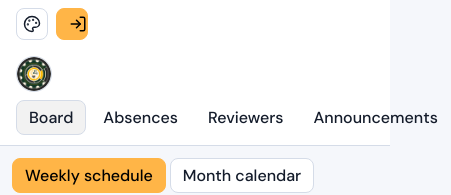
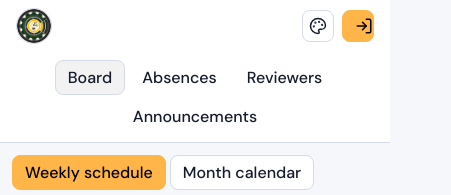
Before and after one commit to P0ll-png/ToDos, a React (Vite) app: page / in a window 390 px wide. Shown: the top 195 px of the page, 451 px wide, since content can reach past the window. Built offline with nearby package versions, Linux system fonts and the light colour scheme; no server answers; the database is empty.

Commit message:
fix: topbar mobile layout - no horizontal scroll, logo+theme+auth on one line, tabs wrap below

```diff
--- a/src/components/AccountControls.tsx
+++ b/src/components/AccountControls.tsx
@@ -35,7 +35,7 @@ export function AccountControls() {
   const displayName = profile?.name || profile?.email || 'Account';
 
   return (
-    <div style={{ display: 'flex', alignItems: 'center', gap: '0.5rem' }}>
+    <div className="account-controls" style={{ display: 'flex', alignItems: 'center', gap: '0.5rem' }}>
       <button
         type="button"
         onClick={() => setShowAppearance(true)}
--- a/src/components/TopBar.tsx
+++ b/src/components/TopBar.tsx
@@ -3,20 +3,22 @@
  * It folds together what used to be two stacked bars (Header + Nav) so every
  * page shows exactly ONE bar (design OD-1, fixes the duplicate-navbar bug).
  *
- * LEFT CLUSTER (.topbar-brandnav): the circular logo holder (.header-logo +
- * the HeaderLogo /logo.png-with-SVG fallback), the app title (.header-title),
- * and immediately beside them the real <button> tabs (Board / Absences /
- * Reviewers / Announcements) wired to setPage with aria-current="page" on the
- * active one, carrying the officer-only Absences pending-count badge (design
- * OD-4). On desktop every page option therefore sits right next to the brand.
- * RIGHT: exactly one <AccountControls />, pushed to the far edge by the
- * .topbar's space-between.
+ * Three direct flex children, reordered per breakpoint via CSS `order`:
+ *   .topbar-brand — the circular logo holder (.header-logo + the HeaderLogo
+ *     /logo.png-with-SVG fallback) and the app title (.header-title).
+ *   .topbar-tabs — the real <button> tabs (Board / Absences / Reviewers /
+ *     Announcements) wired to setPage with aria-current="page" on the active
+ *     one, carrying the officer-only Absences pending-count badge (design OD-4).
+ *   <AccountControls /> — theme + (officer) members + auth.
+ *
+ * DESKTOP: brand, then tabs right beside it, with AccountControls pushed to the
+ * far edge, so every page option sits next to the "Class To-Do Board" sign.
+ * MOBILE (<=640px): the brand and AccountControls share the top line (logo +
+ * theme + sign in/out together) and the tabs wrap onto their own full-width
+ * line below — no horizontal page scroll.
  *
  * Colors come only from CSS tokens; the global :focus-visible ring applies to
- * every button. Responsive collapse lives in base.css: at <=640px the title
- * text collapses (.header-title) and the whole brand+nav cluster stacks so the
- * tabs wrap onto their own full-width, horizontally scrollable row — tappable
- * with no page overflow.
+ * every button. Responsive layout lives in base.css (.topbar* rules).
  */
 import { useState, type ReactNode } from 'react';
 import { useNav, type Page } from '../context/NavProvider';
@@ -86,13 +88,18 @@ export function TopBar() {
       }}
     >
       {/*
-        LEFT CLUSTER: brand (logo + title) and the nav tabs sit together on the
-        left so on desktop every page option lines up directly beside the
-        "Class To-Do Board" sign. AccountControls stays pushed to the far right
-        (the .topbar's space-between does the pushing). On <=640px the tabs wrap
-        to their own full-width line below the brand (see base.css).
+        Three direct children of .topbar so flex `order` can rearrange them per
+        breakpoint (see base.css):
+          1. .topbar-brand  — logo + title
+          2. .topbar-tabs   — the page tabs
+          3. AccountControls — theme + (officer) members + auth
+        DESKTOP: brand, then tabs right beside it, with AccountControls pushed to
+        the far right (margin-left:auto on AccountControls) — every page option
+        lines up next to the "Class To-Do Board" sign.
+        MOBILE (<=640px): brand (order 0) and AccountControls (order 1) share the
+        top line — so the logo, theme button and sign in/out button sit together
+        — and the tabs (order 2) wrap onto their own full-width line below.
       */}
-      <div className="topbar-brandnav">
       <div className="topbar-brand" style={{ display: 'flex', alignItems: 'center', gap: '0.75rem', minWidth: 0 }}>
         <span className="header-logo" aria-hidden="true">
           <HeaderLogo />
@@ -118,7 +125,6 @@ export function TopBar() {
             </button>
           );
         })}
-        </div>
       </div>
 
       <AccountControls />
--- a/src/styles/base.css
+++ b/src/styles/base.css
@@ -147,11 +147,12 @@ button {
 }
 
 /*
- * TopBar. The single unified bar: brand (logo + title) on the left, the
- * Board/Absences/Reviewers tabs in the middle, and AccountControls on the
- * right. It wraps so nothing overflows on narrow screens. Colors are set
- * inline from tokens on the <nav>; these rules own layout + responsive
- * collapse only.
+ * TopBar. The single unified bar. Desktop: brand (logo + title) with the nav
+ * tabs right beside it on the left, and AccountControls on the far right.
+ * Mobile (<=640px): brand + AccountControls share the top line and the tabs
+ * wrap onto a full-width line below. It wraps so nothing overflows on narrow
+ * screens. Colors are set inline from tokens on the <nav>; these rules own
+ * layout + responsive collapse only.
  */
 .topbar {
   display: flex;
@@ -166,17 +167,12 @@ button {
 }
 
 /*
- * Brand + nav cluster. Groups the logo/title and the page tabs into one
- * left-aligned row so on desktop the tabs sit directly beside the "Class
- * To-Do Board" sign. AccountControls stays on the far right via the
- * .topbar's space-between. flex-wrap lets the tabs drop below the brand on
- * mid-width screens before the <=640px mobile layout takes over.
+ * The topbar has three direct children — .topbar-brand, .topbar-tabs, and
+ * AccountControls — laid out in that source order. On desktop the tabs sit
+ * right beside the brand and AccountControls is pushed to the far right by its
+ * auto left margin (so the brand+tabs group hugs the left edge together).
  */
-.topbar-brandnav {
-  display: flex;
-  align-items: center;
-  gap: 1rem;
-  flex-wrap: wrap;
+.topbar-brand {
   min-width: 0;
 }
 
@@ -185,6 +181,15 @@ button {
   align-items: center;
   gap: 0.25rem;
   min-width: 0;
+}
+
+/*
+ * Push the account cluster to the far right so the brand + tabs group hugs the
+ * left edge together. Reset on mobile below, where the account cluster shares
+ * the top line with the brand instead.
+ */
+.topbar > .account-controls {
+  margin-left: auto;
 }
 
 /* The label on the sign in/out button; swapped for an icon on small screens. */
@@ -199,36 +204,34 @@ button {
   }
 
   /*
-   * The brand+nav cluster takes the full width and stacks: the small brand row
-   * on top, then the tabs below it. order:1 pushes the whole cluster beneath
-   * the brand/account line so AccountControls stays reachable at the top.
+   * Top line: the brand (logo) and the account cluster (theme + sign in/out)
+   * share it, separated by the .topbar's space-between. Reset the desktop
+   * auto-margin so space-between does the separating, and order them 0 / 1.
    */
-  .topbar-brandnav {
+  .topbar-brand {
+    order: 0;
+  }
+  .topbar > .account-controls {
     order: 1;
-    flex-basis: 100%;
-    flex-direction: column;
-    align-items: stretch;
-    gap: 0.5rem;
+    margin-left: 0;
   }
 
   /*
-   * Tabs become a single horizontally scrollable row rather than wrapping onto
-   * several lines (there are four of them). They stay on one tidy line, each
-   * fully tappable, and the row scrolls sideways if the viewport is very narrow
-   * (down to 320px) with no page-level overflow. Momentum scroll on iOS; the
-   * scrollbar is left visible-by-default so the overflow is discoverable.
+   * Tabs drop onto their own full-width line below the top row (order:2,
+   * flex-basis:100%). They wrap onto as many lines as needed rather than
+   * scrolling, so nothing can widen the page — no horizontal page scroll and
+   * no empty gutter beside the board. max-width/min-width:0 are belt-and-
+   * suspenders against content-driven overflow. Each tab keeps its full tap
+   * target (the coarse-pointer min-height rule still applies).
    */
   .topbar-tabs {
-    flex-wrap: nowrap;
-    overflow-x: auto;
-    -webkit-overflow-scrolling: touch;
-    justify-content: flex-start;
-    padding-bottom: 0.125rem;
-  }
-
-  /* Tabs must not shrink below their label width inside the scroll row. */
-  .topbar-tabs button {
-    flex: 0 0 auto;
+    order: 2;
+    flex-basis: 100%;
+    max-width: 100%;
+    min-width: 0;
+    flex-wrap: wrap;
+    justify-content: center;
+    row-gap: 0.375rem;
   }
 
   /* Hide the signed-in account name. */
```
Lines whose indentation alone changed are shown as unchanged.
